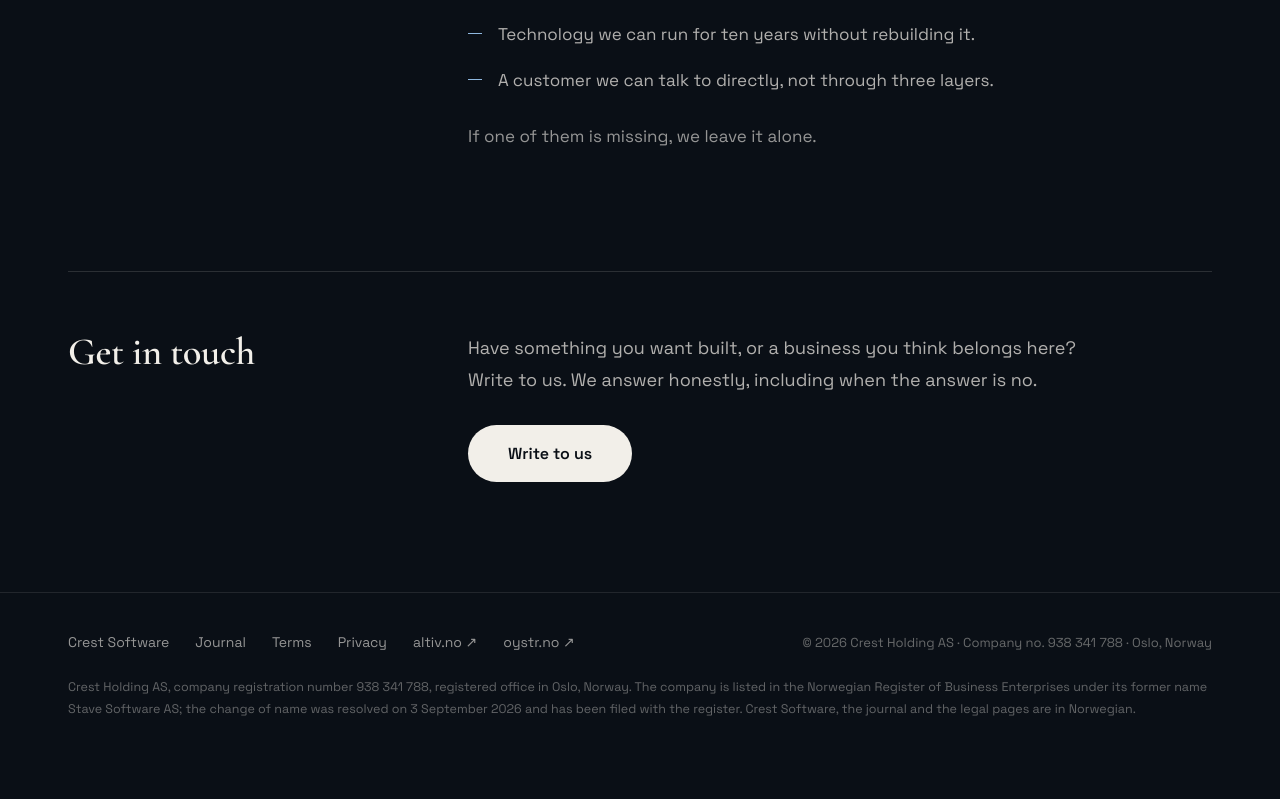
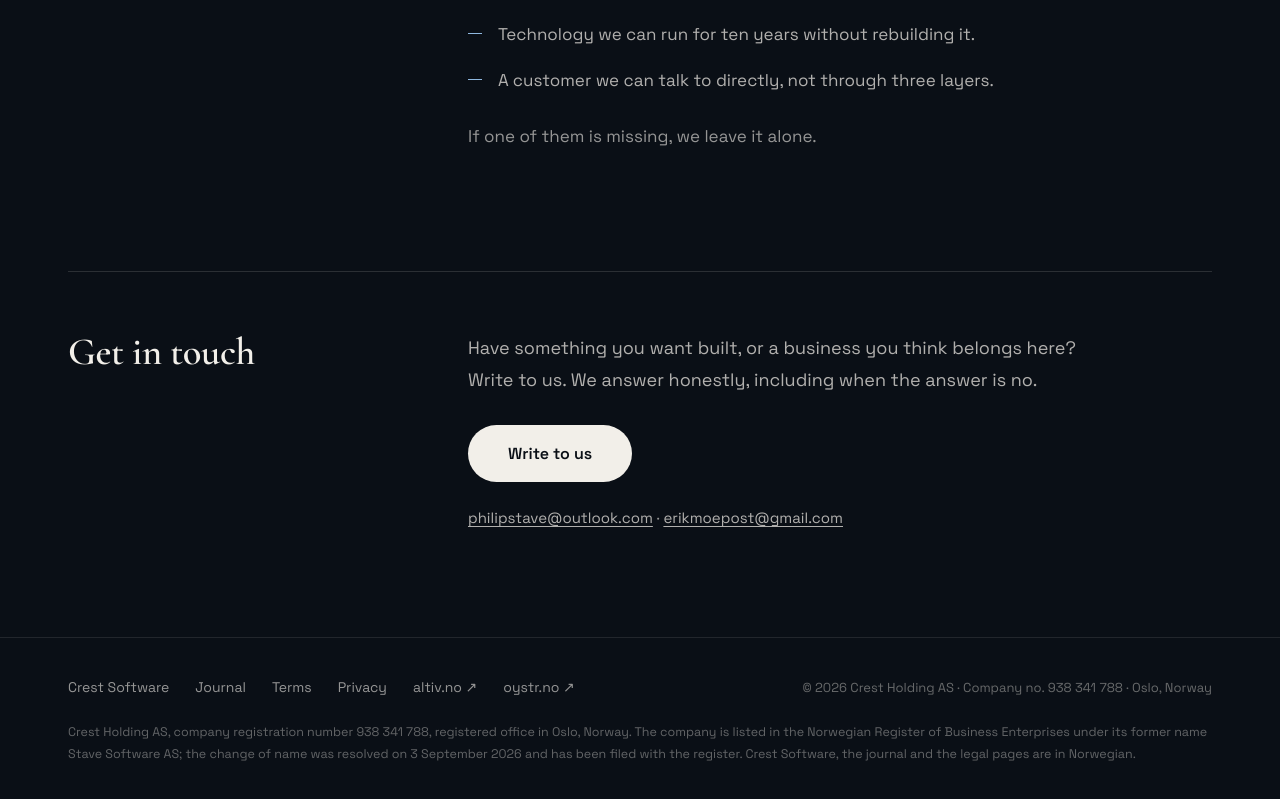
Before and after one commit to PhilipStave/stavesoftware, a Next.js app: page / in a window 1280 px wide. Shown: the part 2178-2977 px from the top of the page. Before the commit the page ends 2952 px from the top, so only its background shows below. Built offline with nearby package versions, Linux system fonts and the light colour scheme.

Commit message:
To direkte adresser i kontaktfeltet
philipstave@outlook.com og erikmoepost@gmail.com står nå under knappen på
forsiden. Knappen går fortsatt til post@stavesoftware.no.

Co-Authored-By: Claude Opus 5 <noreply@anthropic.com>

```diff
--- a/components/HoldingSide.tsx
+++ b/components/HoldingSide.tsx
@@ -346,6 +346,16 @@ export default function HoldingSide() {
             >
               {kontakt.knapp}
             </a>
+            <p style={{ margin: "26px 0 0", fontSize: 15, color: "rgba(var(--ink-rgb),.6)" }}>
+              {kontakt.adresser.map((e, i) => (
+                <span key={e}>
+                  {i > 0 && <span aria-hidden="true"> · </span>}
+                  <a href={`mailto:${e}`} className="tekstlenke" style={{ color: "rgba(var(--ink-rgb),.72)" }}>
+                    {e}
+                  </a>
+                </span>
+              ))}
+            </p>
           </div>
         </div>
       </section>
--- a/lib/holding.ts
+++ b/lib/holding.ts
@@ -95,6 +95,10 @@ export const kontakt = {
   // Adressen står ikke på siden: den ligger fortsatt på det gamle domenet, og
   // hører ikke hjemme på merkevaresiden. Knappen åpner e-posten som før.
   knapp: "Write to us",
+  // Lagt til 16. oktober etter ønske. Dette er private adresser på outlook og
+  // gmail, og de blir plukket opp av søppelpost-roboter så snart siden
+  // indekseres. Bytt dem ut den dagen crestholding.no har egne postkasser.
+  adresser: ["philipstave@outlook.com", "erikmoepost@gmail.com"],
 };
 
 export const bunntekst = {
```
